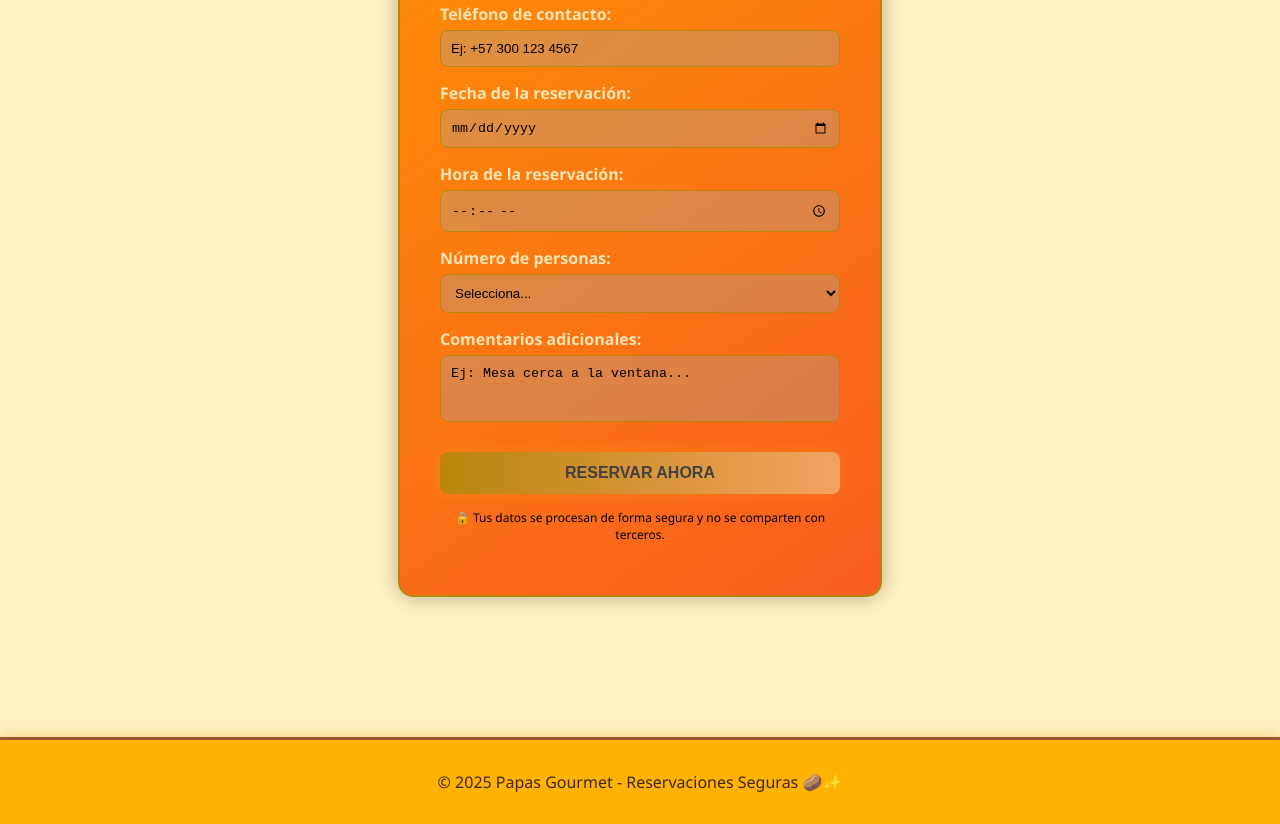
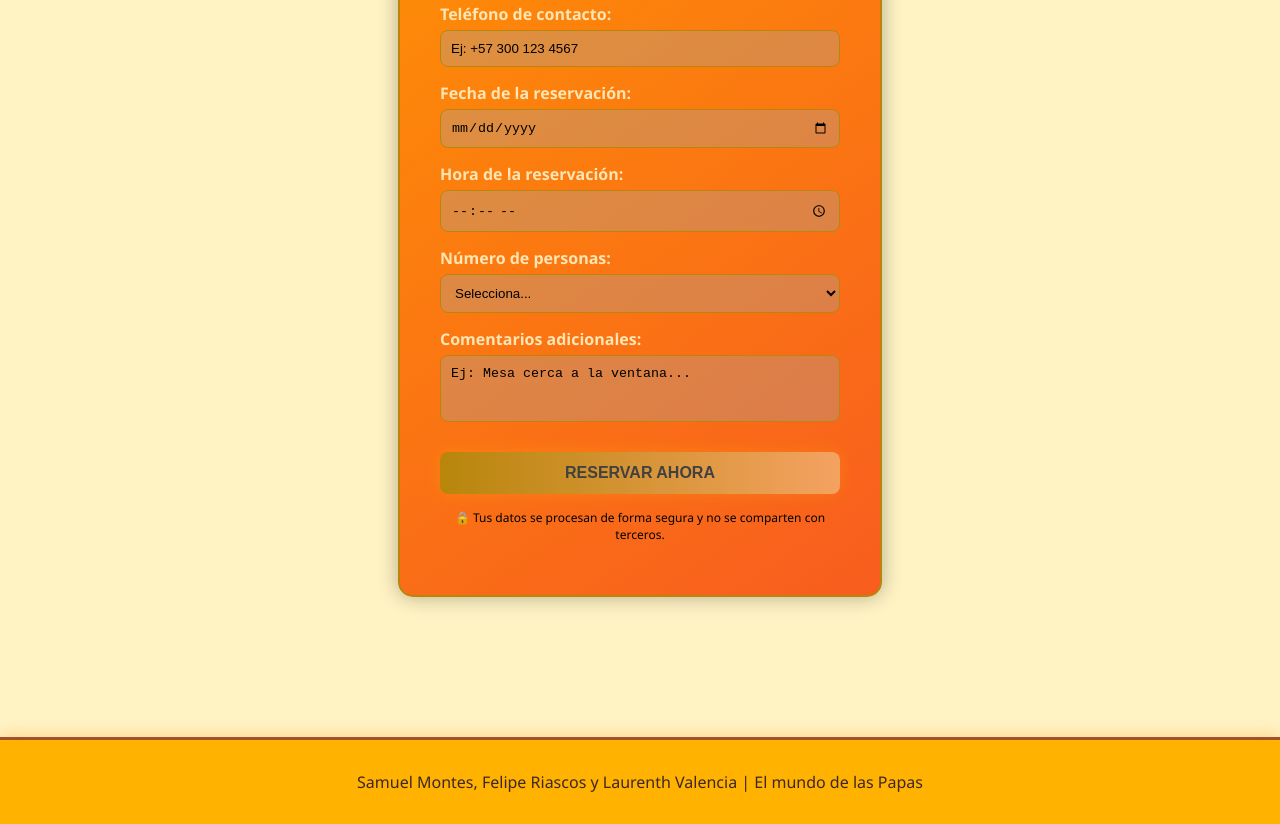
Before and after one commit to samuelmontesjaramillo123/El-Mundo-de-la-Papa-6.2, a plain HTML site: page formulario.html in a window 1280 px wide. Shown: the part 561-1385 px from the top of the page. Drawn offline with Linux system fonts and the light colour scheme.

Commit message:
Add files via upload

```diff
--- a/formulario.html
+++ b/formulario.html
@@ -173,7 +173,7 @@
 
   <!-- === Pie de página === -->
   <footer>
-    <p>© 2025 Papas Gourmet - Reservaciones Seguras 🥔✨</p>
+    <p>Samuel Montes, Felipe Riascos y Laurenth Valencia | El mundo de las Papas</p>
   </footer>
 
   <!-- === Validación del formulario === -->
```
